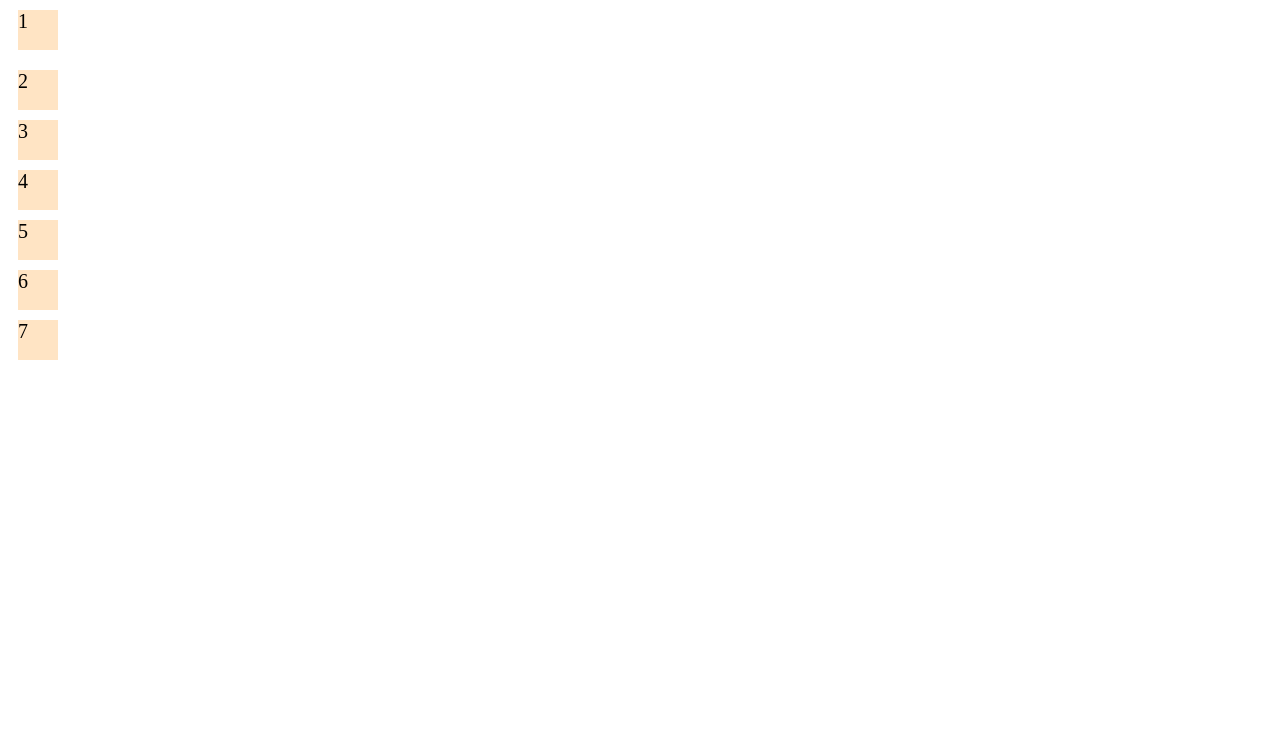
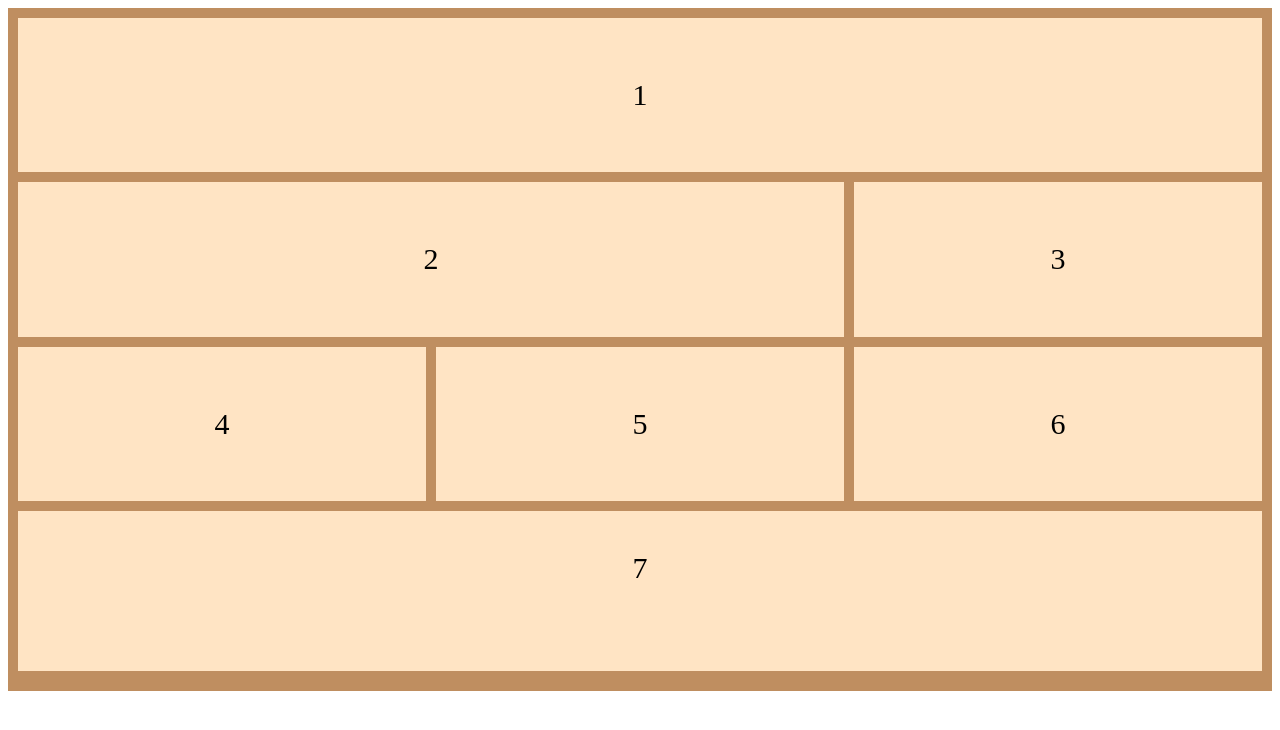
Before and after one commit to JaydinMarshall/coding-2, a plain HTML site: page Unit 2/AsyncActivityOct18.html in a window 1280 px wide. Drawn offline with Linux system fonts and the light colour scheme.

Commit message:
asyncactivityoct18completed

```diff
--- a/Unit 2/AsyncActivityOct18.html
+++ b/Unit 2/AsyncActivityOct18.html
@@ -1,37 +1,66 @@
 <!DOCTYPE html>
 <html>
 <head>
-<title> CSS Grid Review</title>
 <style>
-.divRules{
-background-color: bisque;
-height: 40px;
-width:40px;
-Margin:10px;
-font-size:20px;
+.grid-container {
+  display: grid;
+  gap: 10px;
+  background-color: #a35c19b0;
+  padding: 10px;
 }
-.container {
 
+.grid-item {
+  background-color: bisque;
+  text-align: center;
+  padding: 60px;
+  font-size: 30px;
 }
-  #maincontent {
-    display: Grid;
-  grid-template-columns: auto auto;
-  }
+
+.item1 {
+  grid-column: 1 / span 3;
+  grid-row: 1;
+}
+
+.item2 {
+  grid-column: 3;
+  grid-row: 2 / span 1;
+}
+
+.item6 {
+  grid-column: 3;
+  grid-row: 2 / span 2;
+}
+
+.item5 {
+  grid-column: 1 / span 2;
+  grid-row: 2;
+}
+.item6 {
+  grid-column: 1 / span 3;
+  grid-row: 1;
+}
+
 </style>
 </head>
-<body class="container">
-  <div class="divRules " style="1200px">1</div>
-  <div id="maincontent"></div>
-  <div class="divRules" style=" 1200px">2</div>
-  <div class="divRules">3</div>
-  <div class="divRules">4</div>
-  <div class="divRules">5</div>
-  <div class="divRules">6</div>
-  <div class="divRules">7</div>
+<body>
 
 
 
+<div class="grid-container">
+  <div class="grid-item item1">1</div>
+  <div class="grid-item item2" style= "height: 35px;"  >3</div>
+  <div class="grid-item item3">4</div>
+  <div class="grid-item item4">5</div>
+  <div class="grid-item item5">2</div>
+
+  <div class="grid-item item3">6</div>
+
+
+ <div style="background-color:bisque; height: 80px; grid-column: 1 / span 3; font-size:30px; text-align: center; padding:40px" >7</div>
+ <div>
+
 </div>
+
 
 </body>
 </html>
```
